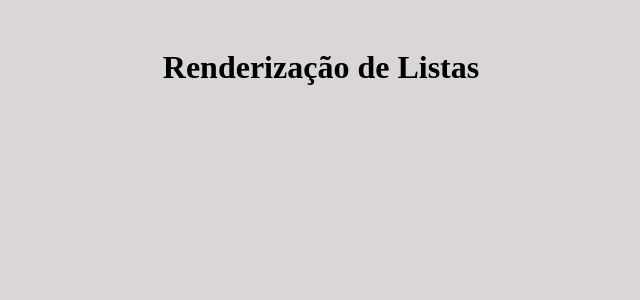
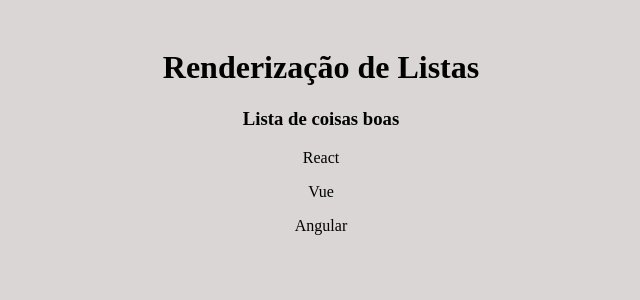
Before and after one commit to RusthenRonald/Projeto-React, a React (Create React App) app in the folder meu-projeto/: page / in a window 1280 px wide. Shown: the top 300 px of the page, without its empty margins (319-959 px from the left). Built offline with nearby package versions, Linux system fonts and the light colour scheme.

Commit message:
iterando lista

```diff
--- a/meu-projeto/src/App.js
+++ b/meu-projeto/src/App.js
@@ -1,5 +1,6 @@
 import logo from './logo.svg';
 import './App.css';
+import OutraLista from './components/OutraLista';
 function App() {
 
   const meusItens =['React','Vue','Angular']
@@ -7,6 +8,7 @@ function App() {
   return (
     <div className="App">
         <h1>Renderização de Listas</h1>
+        <OutraLista itens={meusItens}/>
     </div>
   );
 }
--- a/meu-projeto/src/components/OutraLista.js
+++ b/meu-projeto/src/components/OutraLista.js
@@ -1,5 +1,12 @@
-function OutraLista(){
+function OutraLista({itens}){
     return(
-
+        <>
+            <h3>Lista de coisas boas</h3>
+            {
+                itens.map((item)=>(
+                    <p>{item}</p>
+                ))
+            }
+        </>
     )
 } export default OutraLista
```
